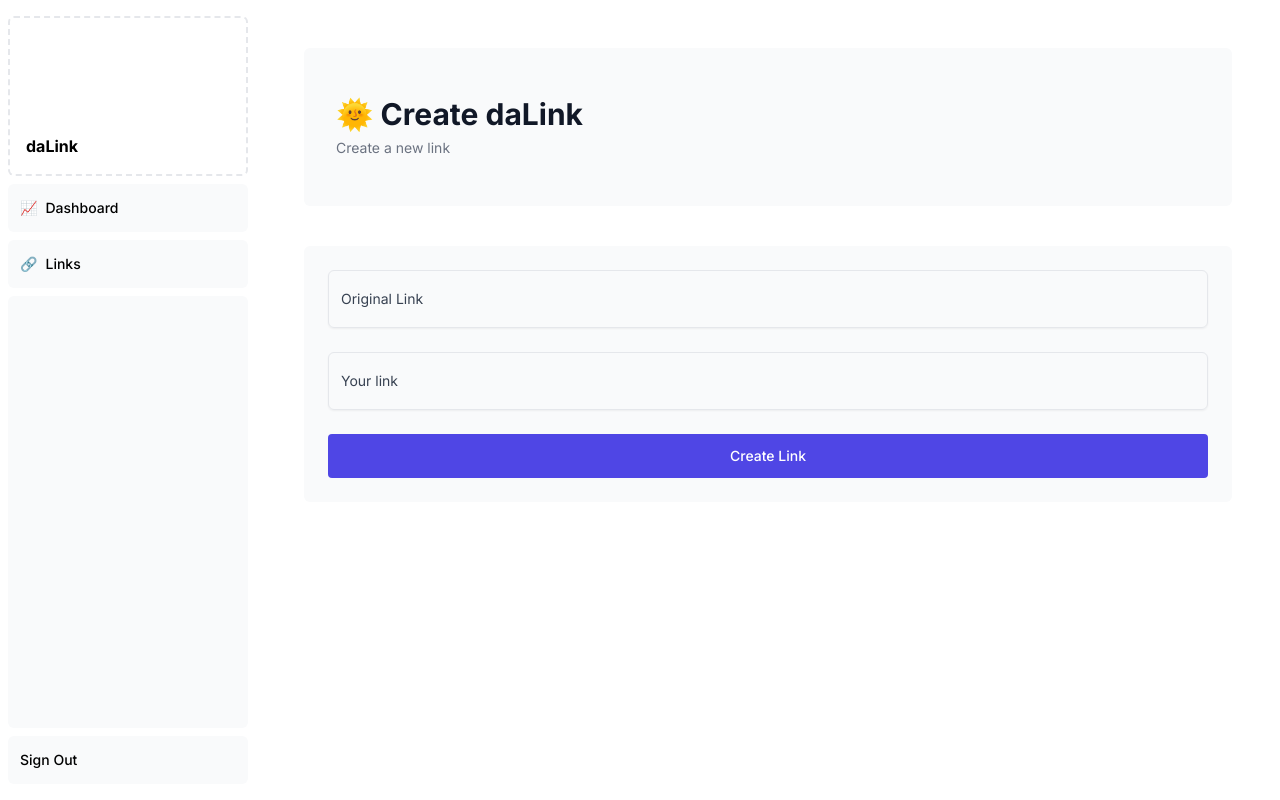
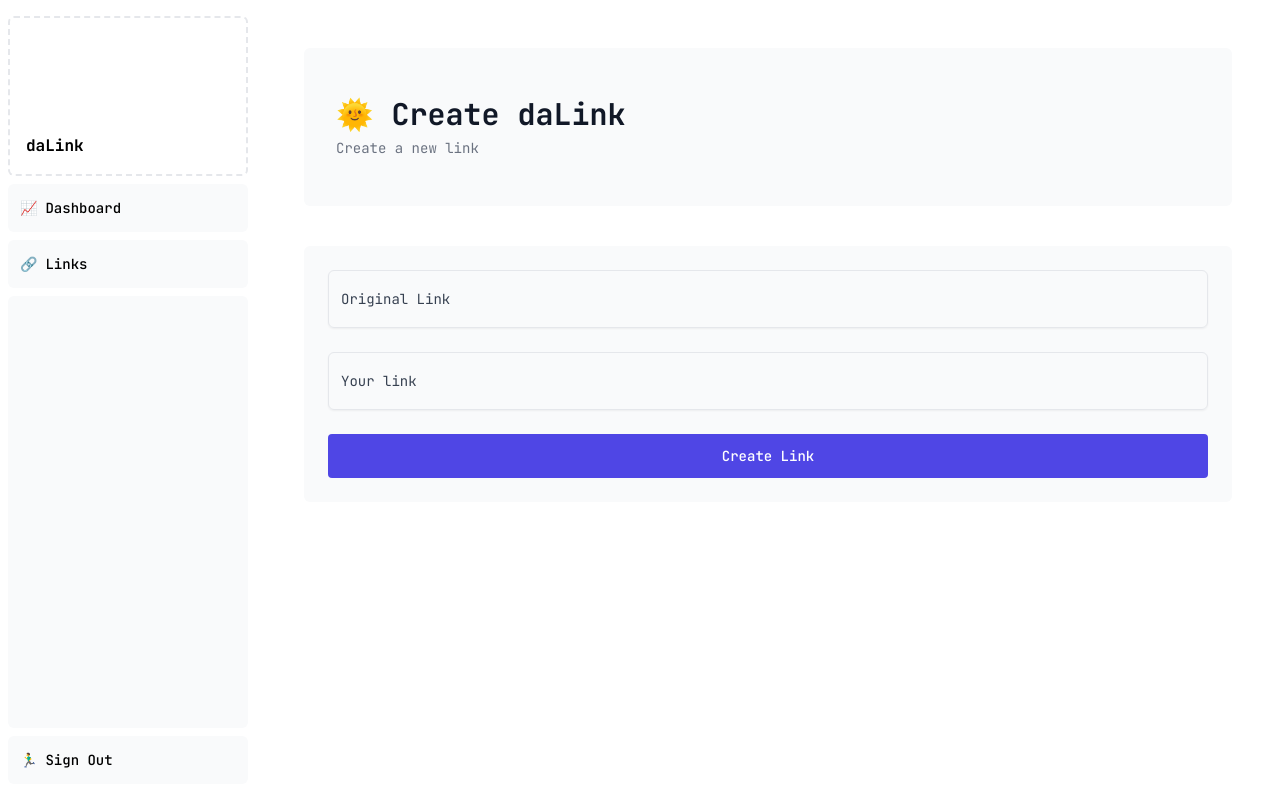
Before and after one commit to MauricioLoya/next-url-short, a Next.js app: page /dashboard/links/create in a window 1280 px wide. Built offline with nearby package versions, Linux system fonts and the light colour scheme; no server answers; sample sign-in values are in the browser's storage.

Commit message:
Update SideNav and LinksPage styling

```diff
--- a/src/app/components/dashboard/SideNav.tsx
+++ b/src/app/components/dashboard/SideNav.tsx
@@ -23,6 +23,7 @@ export default function SideNav() {
             onClick={() => signOut()}
             className="flex h-[48px] w-full grow items-center justify-center gap-2 rounded-md bg-gray-50 p-3 text-sm font-medium hover:bg-sky-100 hover:text-blue-600 md:flex-none md:justify-start md:p-2 md:px-3"
           >
+            🏃‍♂️
             <div className="hidden md:block">Sign Out</div>
           </button>
         </form>
--- a/src/app/dashboard/links/page.tsx
+++ b/src/app/dashboard/links/page.tsx
@@ -34,10 +34,10 @@ export default async function LinksPage() {
           <table className="min-w-full divide-y-2 divide-gray-200 bg-white text-sm">
             <thead className="ltr:text-left rtl:text-right">
               <tr>
-                <th className="whitespace-nowrap px-4 py-2 font-medium text-gray-900">
+                <th className="text-left whitespace-nowrap px-4 py-2 font-medium text-gray-900">
                   Url
                 </th>
-                <th className="whitespace-nowrap px-4 py-2 font-medium text-gray-900">
+                <th className="text-left whitespace-nowrap px-4 py-2 font-medium text-gray-900">
                   Short Code
                 </th>
                 <th className="whitespace-nowrap px-4 py-2 font-medium text-gray-900">
@@ -59,7 +59,7 @@ export default async function LinksPage() {
                     {link.originalUrl}
                   </td>
                   <td className="px-4 py-2 text-gray-900">{link.shortCode}</td>
-                  <td className="px-4 py-2 text-gray-900">
+                  <td className="px-4 py-2 text-center text-gray-900">
                     {formatDateToLocal(link.createdAt)}
                   </td>
                   <td className="px-4 py-2 text-center text-gray-900">
--- a/src/app/layout.tsx
+++ b/src/app/layout.tsx
@@ -1,10 +1,10 @@
 import type { Metadata } from 'next'
-import { Inter } from 'next/font/google'
+import { JetBrains_Mono } from 'next/font/google'
 import './globals.css'
 import { getServerSession } from 'next-auth'
 import SessionProvider from './components/SessionProvider'
 
-const inter = Inter({ subsets: ['latin'] })
+const jetBrans = JetBrains_Mono({ subsets: ['latin'] })
 
 export const metadata: Metadata = {
   title: 'Create Next App',
@@ -20,7 +20,7 @@ export default async function RootLayout({
   return (
     <html lang="en">
       <title>daLink</title>
-      <body className={inter.className}>
+      <body className={jetBrans.className}>
         <SessionProvider session={session}>{children}</SessionProvider>
       </body>
     </html>
```
